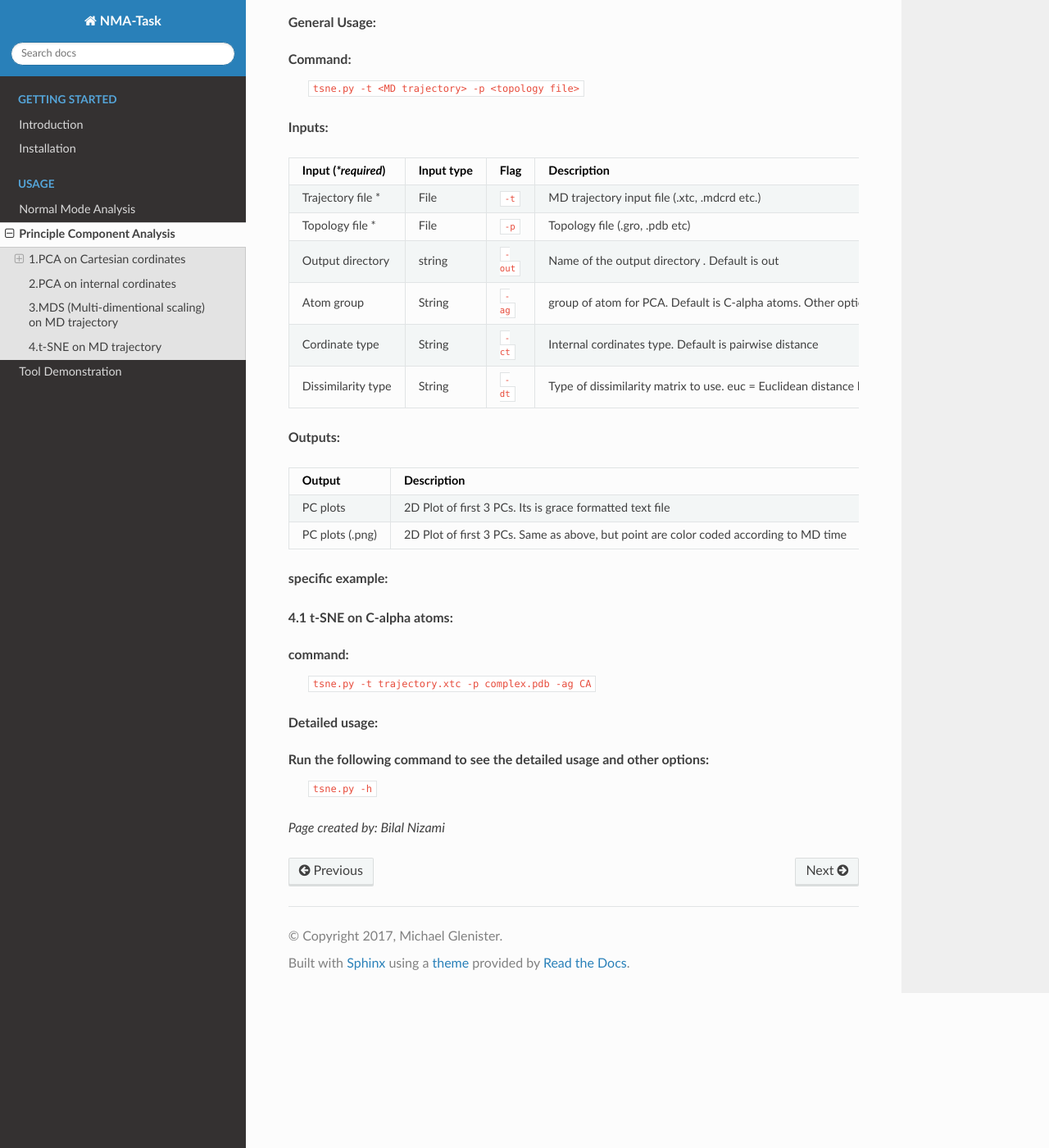
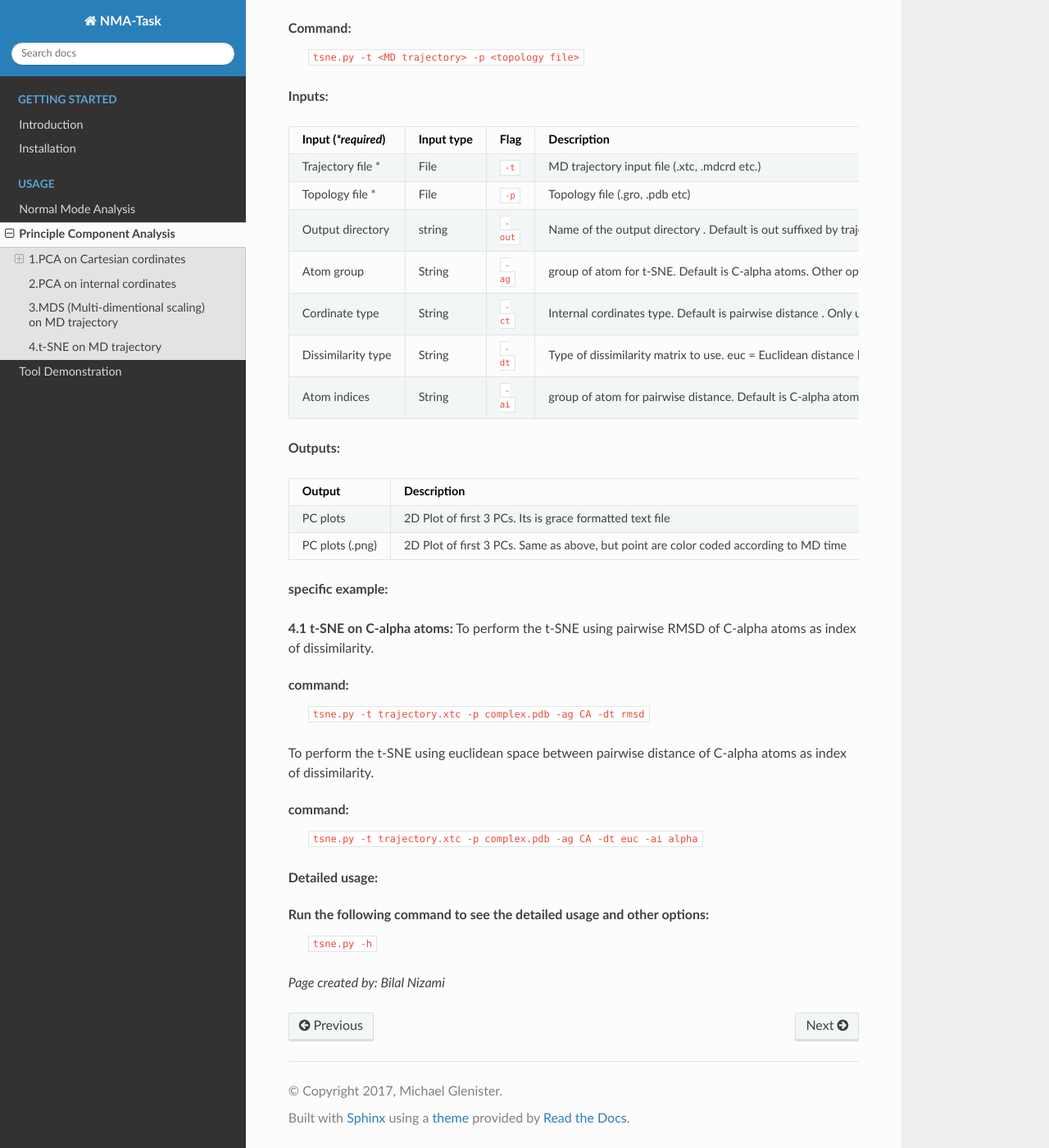
Before and after one commit to michaelglenister/MODE-TASK, a Sphinx documentation site: the page built from docs/source/pca.rst, in a window 1280 px wide and 1400 px high, scrolled down 6495 px. Shown: the whole window at 82% size. Built offline with Sphinx 7.4.7 and the Read the Docs theme 2.0.0, drawn with Linux system fonts in a browser that asks for light colours; some of the changed text lies outside the part shown.

Commit message:
update documentaion for t-SNE

```diff
--- a/docs/source/pca.rst
+++ b/docs/source/pca.rst
@@ -31,7 +31,8 @@ To see the all the availaible options run the following command:
 |                        |            |                    | (.gro, .pdb etc)            |
 +------------------------+------------+--------------------+-----------------------------+
 | Output directory       | string     |``-out``            | Name of the output directory|
-|                        |            |                    | . Default is out            |
+|                        |            |                    | .Default is out suffixed by |
+|                        |            |                    | trajectory name             |
 +------------------------+------------+--------------------+-----------------------------+
 | Atom group             | String     |``-ag``             | group of atom for PCA.      |
 |                        |            |                    | Default is C-alpha atoms.   |
@@ -170,7 +171,7 @@ Run the following command to see the detailed usage and other options:
 2.PCA on internal cordinates
 -----------------------------
 
-User can also performs the PCA on internal cordinates of a MD trajectory. Options for availaible for different types of internal cordinates such as:*pairwise distance between atoms*, *1-3 angle between backbone atoms*, *psi angle*, and *phi angle*.
+User can also performs the PCA on internal cordinates of a MD trajectory. Options are availaible for different types of internal cordinates such as:*pairwise distance between atoms*, *1-3 angle between backbone atoms*, *psi angle*, and *phi angle*.
 
 **General Usage:**
 
@@ -190,7 +191,8 @@ User can also performs the PCA on internal cordinates of a MD trajectory. Option
 |                        |            |                    | (.gro, .pdb etc)            |
 +------------------------+------------+--------------------+-----------------------------+
 | Output directory       | string     |``-out``            | Name of the output directory|
-|                        |            |                    | . Default is out            |
+|                        |            |                    | . Default is out suffixed by|
+|                        |            |                    | trajectory name             |
 +------------------------+------------+--------------------+-----------------------------+
 | Atom group             | String     |``-ag``             | group of atom for PCA.      |
 |                        |            |                    | Default is C-alpha atoms.   |
@@ -266,9 +268,10 @@ MDS is a tool to visualize the similarity or dissimilarity in a dataset. Two typ
 |                        |            |                    | (.gro, .pdb etc)            |
 +------------------------+------------+--------------------+-----------------------------+
 | Output directory       | string     |``-out``            | Name of the output directory|
-|                        |            |                    | . Default is out            |
+|                        |            |                    | . Default is out suffixed by|
+|                        |            |                    | trajectory name             |
 +------------------------+------------+--------------------+-----------------------------+
-| Atom group             | String     |``-ag``             | group of atom for PCA.      |
+| Atom group             | String     |``-ag``             | group of atom for MDS.      |
 |                        |            |                    | Default is C-alpha atoms.   |
 | 			 |	      | 		   | Other options are:          |
 |                        |            |                    | all= all atoms,             |
@@ -285,8 +288,10 @@ MDS is a tool to visualize the similarity or dissimilarity in a dataset. Two typ
 |                        |            |                    | cordinates, rmsd= pairwise  |
 |                        |            |                    | RMSD. Default is rmsd       |
 +------------------------+------------+--------------------+-----------------------------+
-| Cordinate type         | String     | ``-ct``		   |Internal cordinates type.    |
+| Cordinate type         | String     | ``-ct``		   | Internal cordinates type.   |
 |                        |            |                    | Default is pairwise distance|
+|                        |            |                    | Only used if Dissimilarity  |
+|                        |            |                    | type is euclidean           |
 +------------------------+------------+--------------------+-----------------------------+
 | Atom indices           | String     | ``-ai``            | group of atom for pairwise  |
 |                        |            |                    | distance. Default is C-alpha|
@@ -358,9 +363,10 @@ t-SNE (t-distributed Stochastic Neighbor Embedding) is a tool for dimentionality
 |                        |            |                    | (.gro, .pdb etc)            |
 +------------------------+------------+--------------------+-----------------------------+
 | Output directory       | string     |``-out``            | Name of the output directory|
-|                        |            |                    | . Default is out            |
+|                        |            |                    | . Default is out suffixed by|
+|                        |            |                    | trajectory name             |
 +------------------------+------------+--------------------+-----------------------------+
-| Atom group             | String     |``-ag``             | group of atom for PCA.      |
+| Atom group             | String     |``-ag``             | group of atom for t-SNE.    |
 |                        |            |                    | Default is C-alpha atoms.   |
 | 			 |	      | 		   | Other options are:          |
 |                        |            |                    | all= all atoms,             |
@@ -370,12 +376,23 @@ t-SNE (t-distributed Stochastic Neighbor Embedding) is a tool for dimentionality
 +------------------------+------------+--------------------+-----------------------------+
 | Cordinate type         | String     | ``-ct``		   | Internal cordinates type.   |
 |                        |            |                    | Default is pairwise distance|
+|                        |            |                    | . Only used if Dissimilarity|
+|                        |            |                    | type is euclidean           |
 +------------------------+------------+--------------------+-----------------------------+
 | Dissimilarity type     | String     | ``-dt``            | Type of dissimilarity matrix|
 |                        |            |                    | to use. euc = Euclidean     |
 |                        |            |                    | distance between internal   |
 |                        |            |                    | cordinates, rmsd= pairwise  |
 |                        |            |                    | RMSD. Default is rmsd       |
++------------------------+------------+--------------------+-----------------------------+
+| Atom indices           | String     | ``-ai``            | group of atom for pairwise  |
+|                        |            |                    | distance. Default is C-alpha|
+|                        |            |                    | atoms. Other options are:   |
+|                        |            |                    | all= all atoms,backbone =   |
+|                        |            |                    | backbone atoms, alpha=      |
+|                        |            |                    | C-alpha atoms,heavy= all non|
+|                        |            |                    | hydrogen atoms, minimal=CA, |
+|                        |            |                    | CB,C,N,O atoms              |
 +------------------------+------------+--------------------+-----------------------------+
 
 
@@ -396,9 +413,15 @@ t-SNE (t-distributed Stochastic Neighbor Embedding) is a tool for dimentionality
 **specific example:**
 
 **4.1 t-SNE on C-alpha atoms:**
+To perform the t-SNE using pairwise RMSD of C-alpha atoms as index of dissimilarity.
 
 **command:**
-	``tsne.py -t trajectory.xtc -p complex.pdb -ag CA``
+	``tsne.py -t trajectory.xtc -p complex.pdb -ag CA -dt rmsd``
+
+To perform the t-SNE using euclidean space between pairwise distance of C-alpha atoms as index of dissimilarity.
+
+**command:**
+	``tsne.py -t trajectory.xtc -p complex.pdb -ag CA -dt euc -ai alpha``
 
 **Detailed usage:**
 
```
